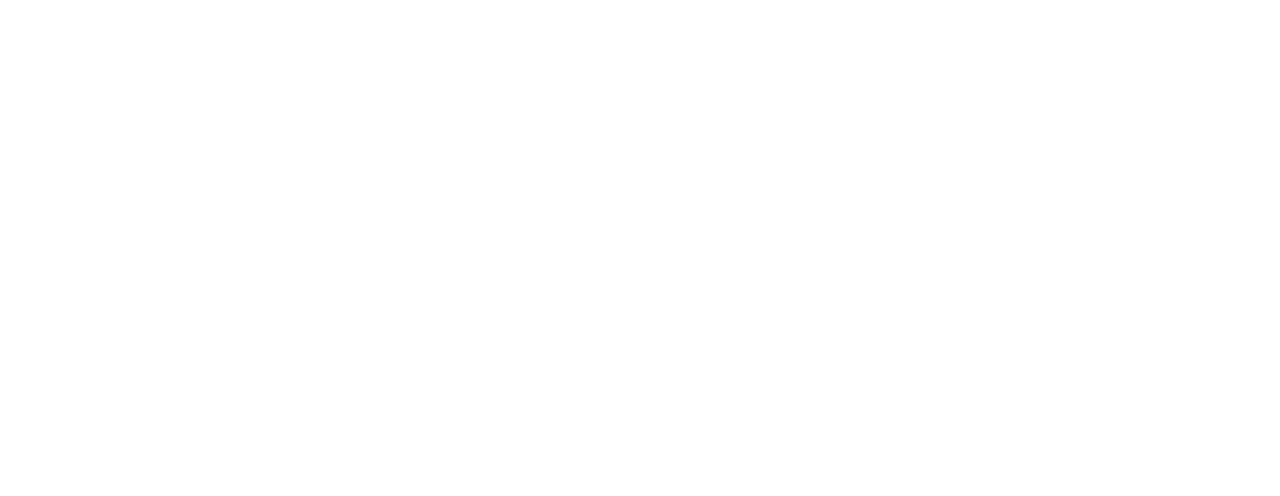
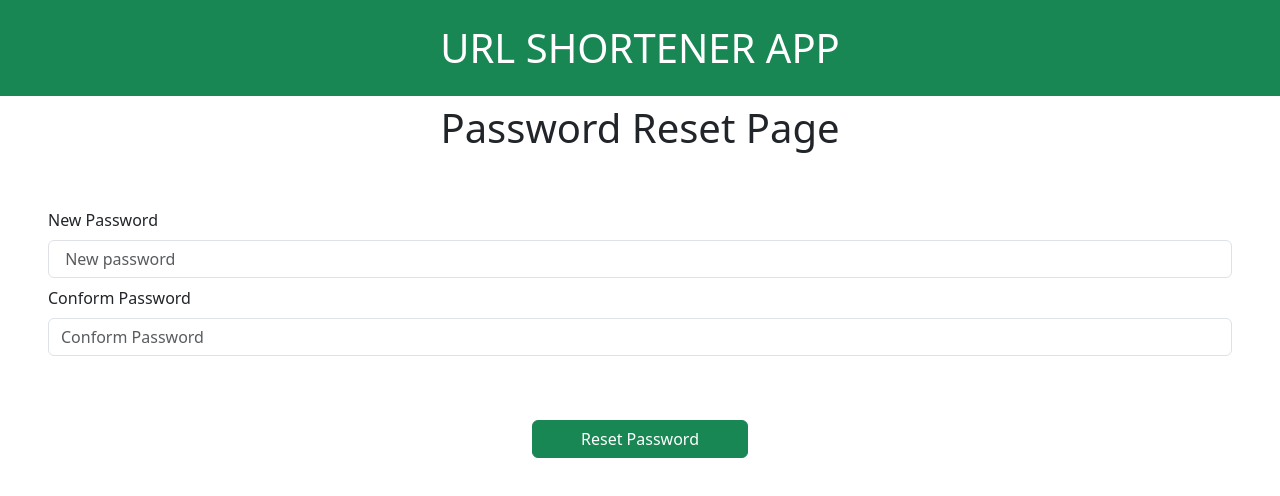
Before and after one commit to Abdulwasim-S/url-shortener, a React (Create React App) app: page /resetpassword in a window 1280 px wide. Before the commit this address had no page. Shown: the top 496 px of the page. Built offline with nearby package versions, Linux system fonts and the light colour scheme.

Commit message:
resetpassword

```diff
--- a/src/App.js
+++ b/src/App.js
@@ -5,6 +5,8 @@
 import SignUpPage from './Routers/SignUpPage';
 import ActivatePage from './Routers/ActivatePage';
 import CheckMail from './Routers/CheckMail';
+import Forgetpassword from './Routers/ForgetPasswordPage';
+import ResetPage from './Routers/ResetPage';
 
 function App() {
   return (
@@ -13,6 +15,8 @@
         <Route path = "/" element={<SignUpPage/>}/>
         <Route path='/activation' element={<ActivatePage/>}></Route>
         <Route path='/checkmail' element={<CheckMail/>}/>
+        <Route path='/forgetpassword' element={<Forgetpassword/>}/>
+        <Route path='/resetpassword' element={<ResetPage/>}/>
       </Routes>
     </div>
   );
--- a/src/Routers/CheckMail.js
+++ b/src/Routers/CheckMail.js
@@ -5,7 +5,7 @@
   return (
     <div>
         <HeadPage/><br/>
-        <p>Check your mail for the activation link</p>
+        <p>Check your mail please</p>
     </div>
   )
 }
--- a/src/Routers/ForgetPasswordPage.js
+++ b/src/Routers/ForgetPasswordPage.js
@@ -1,11 +1,12 @@
 import { useFormik } from "formik";
-import React from "react";
+import React, { useState } from "react";
 import { NavLink, useNavigate } from "react-router-dom";
 import * as yup from "yup";
-import HeaderPage from "./HeaderPage";
+import HeadPage from "./HeadPage";
 
 const Forgetpassword = () => {
   const navTo=useNavigate();
+  const [state,setState]=useState("")
   const fieldValidationSchema = yup.object({
     email: yup
       .string()
@@ -20,9 +21,10 @@
       validationSchema: fieldValidationSchema,
       onSubmit: async (loginInfo) => {
         try {
+          setState("Please wait...");
             const response=await fetch("https://short-url-backend.vercel.app/forgetpassword",
             {
-              method: "POST",
+              method: "PUT",
               body: JSON.stringify(loginInfo),
               headers: {
                 "Content-Type": "application/json",
@@ -32,11 +34,11 @@
             const data=await response.json();
             if(data.token) {
               localStorage.setItem("forget-password-token", data.token);
-              localStorage.setItem("password-resetting-mail",loginInfo.email);
-              navTo('/checkmail')
+              localStorage.setItem("url-short-email",loginInfo.email);
+              navTo('/checkmail');
             }
             else{
-              console.log(data.message)
+              setState(data.message);
             }
 
         } catch (error) {
@@ -47,7 +49,7 @@
 
   return (
     <div className="">
-      <HeaderPage/>
+      <HeadPage/>
         <h1>Forget Password</h1>
       <form className="text-start p-5" onSubmit={handleSubmit}>
         <div className="form-group">
@@ -73,8 +75,9 @@
           </button>
         </div>
       </form>
+      <small className="">{state}</small>
       <div>
-        <NavLink className="mb-3" to='/'>back to login page</NavLink>
+        <NavLink className="mb-3" to='/login'>back to login page</NavLink>
       </div>
     </div>
 
--- /dev/null
+++ b/src/Routers/ResetPage.js
@@ -0,0 +1,109 @@
+import { useFormik } from "formik";
+import React, { useState } from "react";
+import {  useNavigate } from "react-router-dom";
+import * as yup from "yup";
+import HeadPage from "./HeadPage";
+const ResetPage = () => {
+  const navTo=useNavigate();
+  const [state,setState]=useState("");
+  const passwordRegex = /^(?=.*[A-Z])(?=.*[0-9])(?=.[a-z])[a-zA-z-9].{8,15}$/;
+  const fieldValidationSchema = yup.object({
+    conformPassword: yup
+      .string()
+      .required("Please conform"),
+    password: yup
+      .string()
+      .required("Please enter valid password"),
+  });
+
+  const { handleBlur, handleChange, handleSubmit, values, errors, touched } =
+    useFormik({
+      initialValues: {
+        conformPassword: "",
+        password: "",
+      },
+      validationSchema: fieldValidationSchema,
+      onSubmit: async (loginInfo) => {
+        try {
+            if(loginInfo.password !== loginInfo.conformPassword){
+                return setState("Password doesn't match")
+            }
+            if(!passwordRegex.test(loginInfo.password)){
+                return setState("*password must contain Uppercase,lowercase,number,min-length should be 8")
+            }
+            const response=await fetch("https://short-url-backend.vercel.app/resetpassword",
+            {
+              method: "PUT",
+              body: JSON.stringify(loginInfo),
+              headers: {
+                "Content-Type": "application/json",
+                "email": localStorage["url-short-email"],
+                "x-auth-token":localStorage["forget-password-token"]
+              },
+            }
+            );
+            const data = await response.json();
+            if(data.message ==="password updated"){
+                navTo('/login')
+            }
+            else{
+                setState(data.message)
+            }
+
+        } catch (error) {
+            console.log("Error....",error)
+        }
+      },
+    });
+
+
+  return (
+    <div className="">
+        <HeadPage/>
+        <h1>Password Reset Page</h1>
+      <form className="text-start p-5" onSubmit={handleSubmit}>
+        <div className="form-group">
+          <label for="exampleInputPassword1">New Password</label>
+          <input
+            type="password"
+            className={`form-control my-2 ${
+              touched.password && errors.password
+                ? "border-danger border-2"
+                : ""
+            }`}
+            id="password"
+            placeholder={` ${
+              touched.password && errors.password ? errors.password : "New password"
+            }`}
+            value={values.password}
+            onChange={handleChange}
+            onBlur={handleBlur}
+          />
+        </div>
+        <div className="form-group">
+          <label for="conformPassword">Conform Password</label>
+          <input
+            type="password"
+            className={`form-control my-2 ${
+              touched.conformPassword && errors.conformPassword ? "border-danger border-2" : ""
+            }`}
+            id="conformPassword"
+            placeholder={`${
+              touched.conformPassword && errors.conformPassword ? errors.conformPassword : "Conform Password"
+            }`}
+            onChange={handleChange}
+            onBlur={handleBlur}
+          />
+        </div>
+        <div className="text-center m-3">
+        <small className="text-danger">{state}</small><br/><br/>
+          <button type="submit" className="btn btn-success px-5">
+            Reset Password
+          </button>
+        </div>
+      </form>
+    </div>
+  );
+};
+
+export default ResetPage;
--- a/src/Routers/SignUpPage.js
+++ b/src/Routers/SignUpPage.js
@@ -134,8 +134,8 @@
       </form>
       <div>
         <span className="text-danger">{signup_response}</span><br/>
-        <NavLink className="mb-3" to='forgetpassword'>Forget Password</NavLink><br/>
-        <NavLink className="mb-3" to='signup'>SignUp</NavLink>
+        <NavLink className="mb-3" to='/forgetpassword'>Forget Password</NavLink><br/>
+        <NavLink className="mb-3" to='/login'>LogIn</NavLink>
       </div>
     </div>
   );
```
